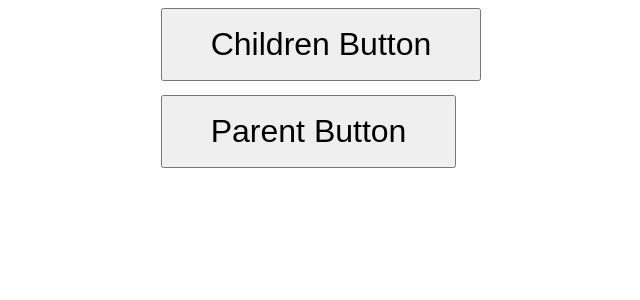
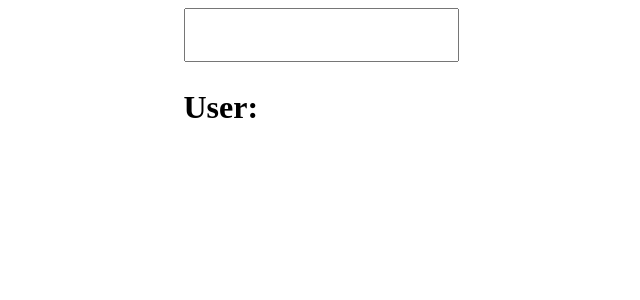
Before and after one commit to Nkaka23dev/React-hooks, a React (Create React App) app: page / in a window 1280 px wide. Shown: the top 300 px of the page, without its empty margins (319-959 px from the left). Built offline with nearby package versions, Linux system fonts and the light colour scheme.

Commit message:
feat: contextApi

```diff
--- a/src/App.js
+++ b/src/App.js
@@ -1,11 +1,11 @@
 import './App.css';
-import Children from './components/Children';
+import ContextTutorial from './components/ContextTutorial';
 
 function App() {
   return (
     <section style={{display:"grid"}}>
     <div style={{margin: "auto"}}>
-    <Children/>
+     <ContextTutorial/>
     </div>
     </section>
   );
--- a/src/components/Children.jsx
+++ /dev/null
@@ -1,12 +0,0 @@
-import React, { useRef } from 'react'
-import Parent from './Parent'
-
-export default function Children() {
-    const buttonRef = useRef(null);
-  return (
-    <div>
-    <button onClick={() => {buttonRef.current.alterShowtext()}} style={{padding: "1rem 3rem", fontSize:'2rem'}}>Children Button</button>
-    <Parent ref={buttonRef}/>
-    </div>
-  )
-}
--- /dev/null
+++ b/src/components/ContextTutorial.jsx
@@ -0,0 +1,15 @@
+import React, { useState, createContext} from "react";
+import Login from "./Login";
+import User from "./User";
+
+export const AppContext = createContext(null);
+
+export default function ContextTutorial() {
+  const [username, setUsername] = useState("");
+  return (
+    <AppContext.Provider value={{username, setUsername}}>
+      <Login />
+      <User />
+    </AppContext.Provider>
+  );
+}
--- /dev/null
+++ b/src/components/Login.jsx
@@ -0,0 +1,20 @@
+import React, { useContext, useRef } from "react";
+import { AppContext } from "./ContextTutorial";
+
+export default function Login() {
+  const { setUsername } = useContext(AppContext);
+  const loginRef = useRef(null);
+  const handleClick = (e) => {
+    setUsername(loginRef.current.value);
+  };
+  return (
+    <div>
+      <input
+        type="text"
+        onChange={handleClick}
+        ref={loginRef}
+        style={{ fontSize: "1rem", padding: "1rem 2rem" }}
+      />
+    </div>
+  );
+}
--- a/src/components/Parent.jsx
+++ /dev/null
@@ -1,25 +0,0 @@
-import React, { forwardRef, useImperativeHandle, useState } from "react";
-
-const Parent = forwardRef((props, ref) => {
-  const [showText, setShowText] = useState(false);
-  useImperativeHandle(ref, () => ({
-    alterShowtext() {
-      setShowText(!showText);
-    },
-  }));
-  //    const onclick = () => {
-  //        setShowText(!showText)
-  //    }
-  return (
-    <div>
-      <button
-        style={{ padding: "1rem 3rem", marginTop: "0.9rem", fontSize: "2rem" }}
-      >
-        Parent Button
-      </button>
-      {showText && <h1 style={{ fontSize: "3rem" }}>I ma showing now</h1>}
-    </div>
-  );
-});
-
-export default Parent;
--- /dev/null
+++ b/src/components/User.jsx
@@ -0,0 +1,11 @@
+import React, { useContext } from 'react'
+import { AppContext } from './ContextTutorial'
+
+export default function User() {
+const {username} = useContext(AppContext)
+  return (
+    <div>
+    <h1 style={{fontSize: "2rem"}}>User: {username}</h1>
+    </div>
+  )
+}
```
Also changed, not shown: src/components/Button.jsx (deleted, +0 -7 lines), src/components/Text.jsx (deleted, +0 -9 lines), src/components/UseLayoutEffect.jsx (deleted, +0 -16 lines), src/components/WithStyles.jsx (deleted, +0 -8 lines), src/components/runner.jsx (deleted, +0 -12 lines).
